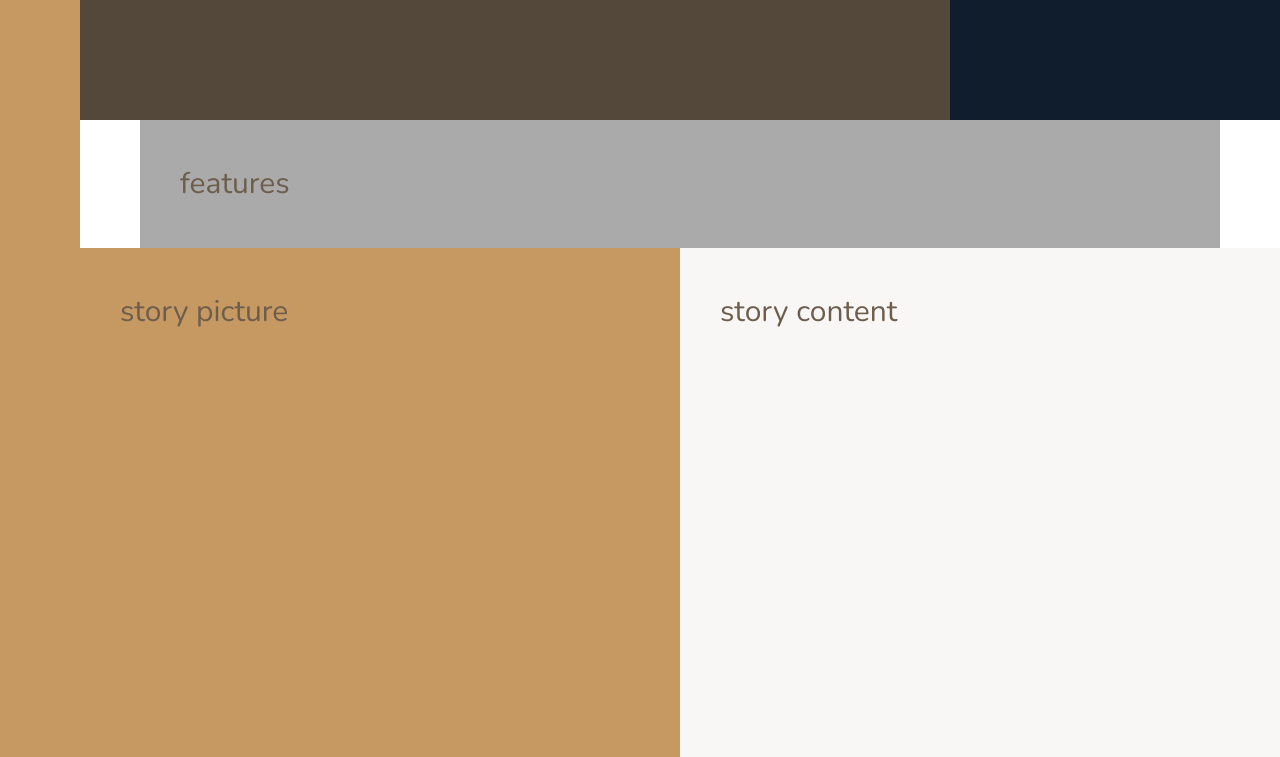
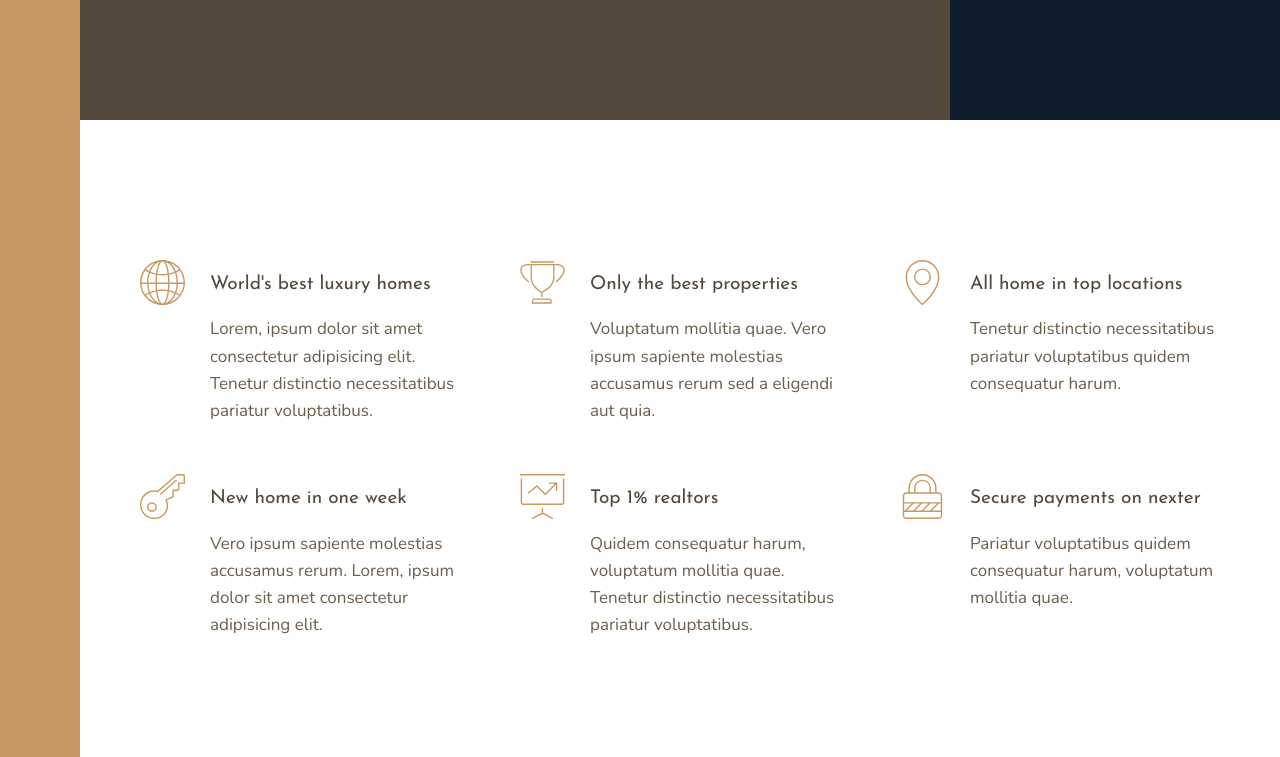
Before and after one commit to David-Sang96/Nexter, a website: page index.html in a window 1280 px wide. Shown: the part 520-1277 px from the top of the page. Drawn offline with nearby package versions, Linux system fonts and the light colour scheme.

Commit message:
feature section done

```diff
--- a/index.html
+++ b/index.html
@@ -21,7 +21,68 @@
 
     <div class="realtors">Top 3 realtors</div>
 
-    <section class="features">features</section>
+    <section class="features">
+      <div class="feature">
+        <svg class="feature__icon">
+          <use xlink:href="img/sprite.svg#icon-global"></use>
+        </svg>
+        <h4 class="heading-4 heading-4--dark">World's best luxury homes</h4>
+        <p class="feature__text">
+          Lorem, ipsum dolor sit amet consectetur adipisicing elit. Tenetur
+          distinctio necessitatibus pariatur voluptatibus.
+        </p>
+      </div>
+      <div class="feature">
+        <svg class="feature__icon">
+          <use xlink:href="img/sprite.svg#icon-trophy"></use>
+        </svg>
+        <h4 class="heading-4 heading-4--dark">Only the best properties</h4>
+        <p class="feature__text">
+          Voluptatum mollitia quae. Vero ipsum sapiente molestias accusamus
+          rerum sed a eligendi aut quia.
+        </p>
+      </div>
+      <div class="feature">
+        <svg class="feature__icon">
+          <use xlink:href="img/sprite.svg#icon-map-pin"></use>
+        </svg>
+        <h4 class="heading-4 heading-4--dark">All home in top locations</h4>
+        <p class="feature__text">
+          Tenetur distinctio necessitatibus pariatur voluptatibus quidem
+          consequatur harum.
+        </p>
+      </div>
+      <div class="feature">
+        <svg class="feature__icon">
+          <use xlink:href="img/sprite.svg#icon-key"></use>
+        </svg>
+        <h4 class="heading-4 heading-4--dark">New home in one week</h4>
+        <p class="feature__text">
+          Vero ipsum sapiente molestias accusamus rerum. Lorem, ipsum dolor sit
+          amet consectetur adipisicing elit.
+        </p>
+      </div>
+      <div class="feature">
+        <svg class="feature__icon">
+          <use xlink:href="img/sprite.svg#icon-presentation"></use>
+        </svg>
+        <h4 class="heading-4 heading-4--dark">Top 1% realtors</h4>
+        <p class="feature__text">
+          Quidem consequatur harum, voluptatum mollitia quae. Tenetur distinctio
+          necessitatibus pariatur voluptatibus.
+        </p>
+      </div>
+      <div class="feature">
+        <svg class="feature__icon">
+          <use xlink:href="img/sprite.svg#icon-lock"></use>
+        </svg>
+        <h4 class="heading-4 heading-4--dark">Secure payments on nexter</h4>
+        <p class="feature__text">
+          Pariatur voluptatibus quidem consequatur harum, voluptatum mollitia
+          quae.
+        </p>
+      </div>
+    </section>
 
     <div class="story__picture">story picture</div>
 
--- a/sass/_base.scss
+++ b/sass/_base.scss
@@ -42,9 +42,4 @@ body {
     [center-start] repeat(8, [col-start] minmax(min-content, 14rem) [col-end])
     [center-end]
     minmax(6rem, 1fr) [full-end]; // 1400px / 8 = 140px
-
-  & > * {
-    padding: 40px;
-    font-size: 3rem;
-  }
 }
--- a/sass/_features.scss
+++ b/sass/_features.scss
@@ -1,4 +1,28 @@
 .features {
-  background-color: $color-grey-light-2;
   grid-column: center-start / center-end;
+  margin-block: 15rem;
+  display: grid;
+  // grid-template-columns: repeat(3, 1fr);
+  grid-template-columns: repeat(auto-fit, minmax(25rem, 1fr));
+  align-items: start;
+  gap: 6rem;
 }
+
+.feature {
+  display: grid;
+  grid-template-columns: min-content 1fr;
+  row-gap: 1.5rem;
+  column-gap: 2.5rem;
+
+  &__text {
+    font-size: 1.7rem;
+  }
+
+  &__icon {
+    fill: $color-primary;
+    width: 4.5rem;
+    height: 4.5rem;
+    grid-row: 1 / span 2;
+    transform: translateY(-1rem);
+  }
+}
--- a/sass/_typography.scss
+++ b/sass/_typography.scss
@@ -0,0 +1,26 @@
+%heading {
+  font-family: $font-display;
+  font-weight: 400;
+}
+
+.heading-1 {
+  @extend %heading;
+}
+.heading-2 {
+  @extend %heading;
+}
+.heading-3 {
+  @extend %heading;
+}
+.heading-4 {
+  @extend %heading;
+  font-size: 1.9rem;
+
+  &--light {
+    color: $color-grey-light-1;
+  }
+
+  &--dark {
+    color: $color-grey-dark-1;
+  }
+}
```
Also changed, not shown: css/style.css.
